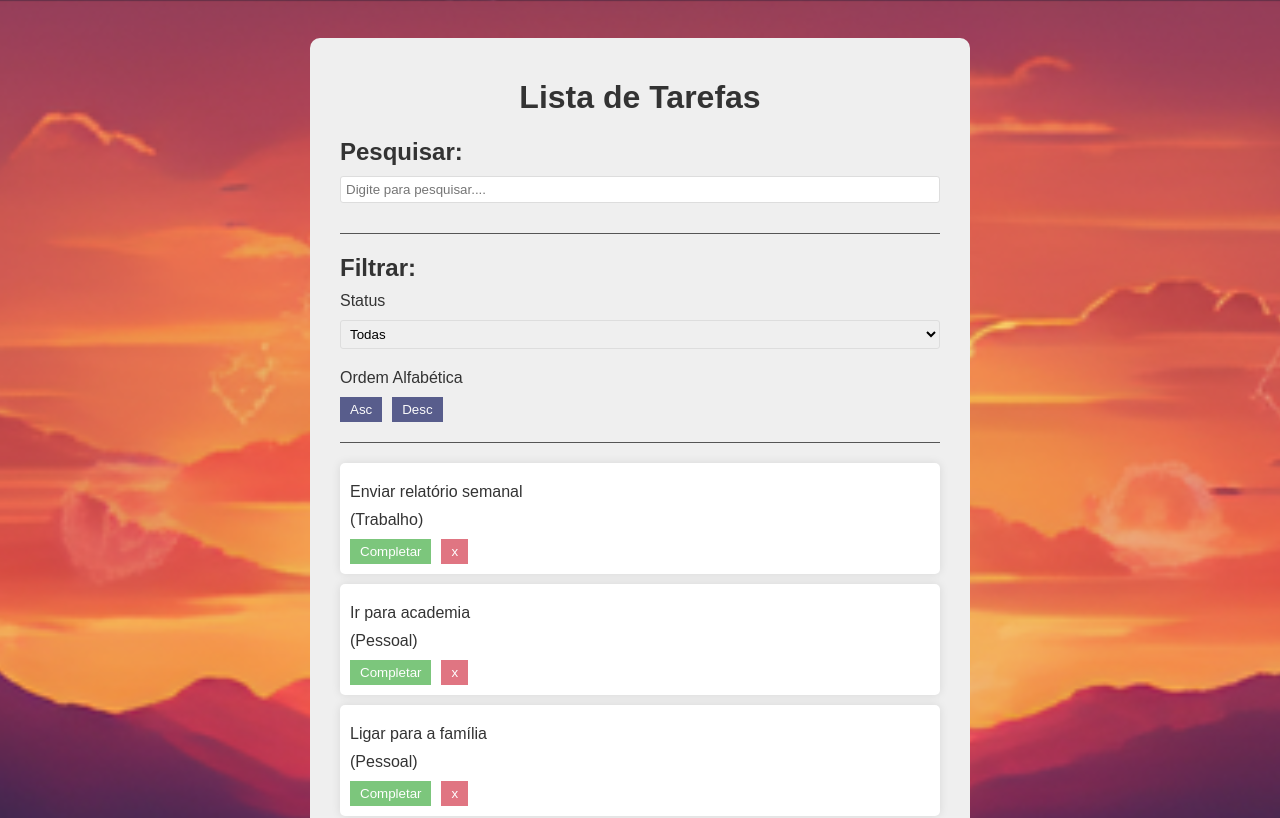
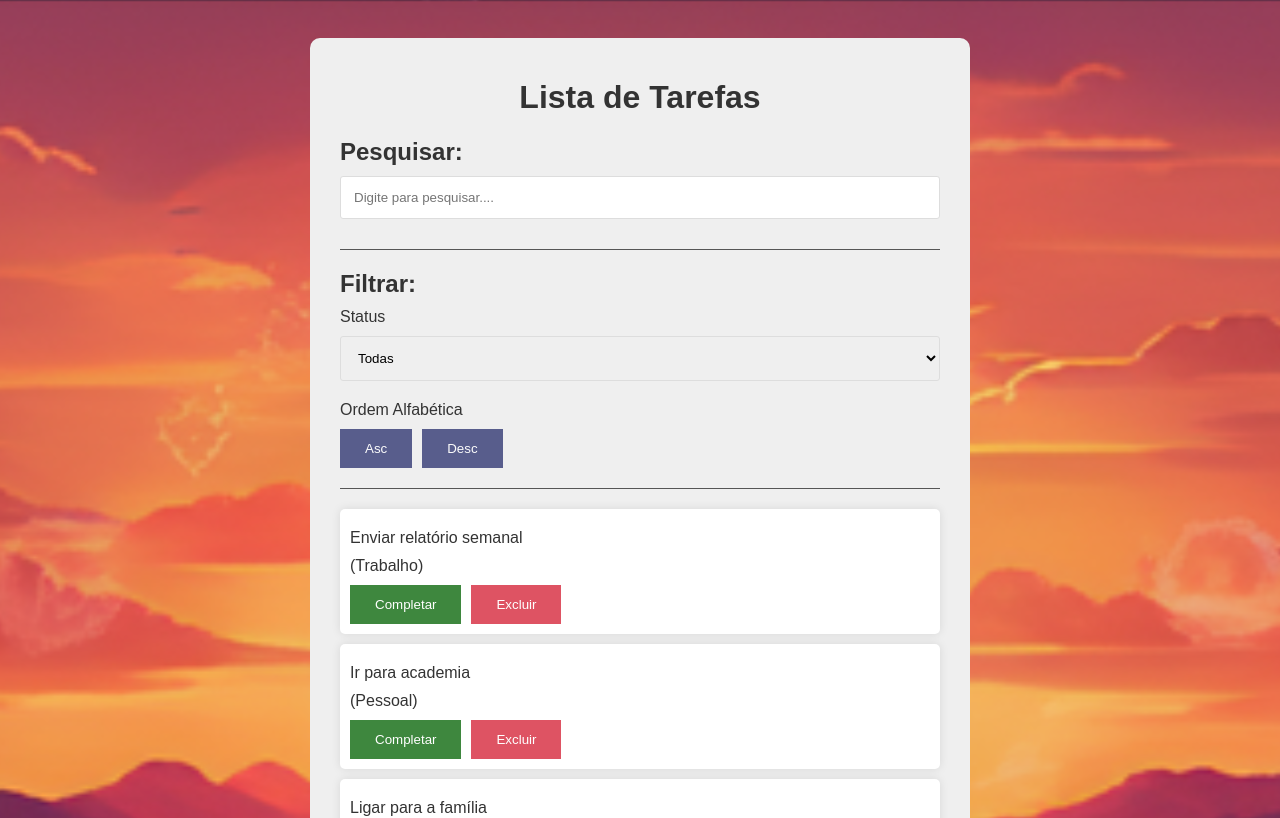
Before and after one commit to VitorKavaharada/Lista-de-Tarefas, a React (Vite) app: page / in a window 1280 px wide. Shown: the top 818 px of the page. Built offline with nearby package versions, Linux system fonts and the light colour scheme.

Commit message:
refactor: separacao de estilos em arquivos dedicados

```diff
--- a/src/App.css
+++ b/src/App.css
@@ -1,4 +1,4 @@
-body{
+body {
   font-family: Arial;
   background-color: #f4f4f4;
   padding: 30px;
@@ -8,7 +8,7 @@ body{
   background-size: cover;
 }
 
-.app{
+.app {
   max-width: 600px;
   margin: 0 auto;
   background-color: #efefef;
@@ -16,89 +16,47 @@ body{
   border-radius: 10px;
 }
 
-h1{
+h1 {
   text-align: center;
 }
 
-h2{
+h2 {
   margin-bottom: 10px;
 }
 
-p{
+p {
   margin: 10px 0;
 }
 
-input{
+input {
   box-sizing: border-box;
 }
 
-/* FORM.jsx */
-
-button{
-  background-color: #333974;
-  color: #fff;
-  padding: 5px 10px;
-  margin-right:10px ;
-  border: none;
-  cursor:pointer;
-  opacity: .8;
-  transition: .3s;
+.todo-list {
+  margin-bottom: 20px;
+  padding-bottom: 20px;
+  border-bottom: 1px solid #555;
 }
 
-button:hover{
-  opacity: 1;
-}
-
-.todo-list{
-  margin-bottom: 20px;
-  padding-bottom: 20px;
-  border-bottom: 1px solid #555
-}
-
-.todo{
-  background-color: #FFF;
-  box-shadow: 0 0 10px rgba(0,0,0, 0.1);
-  padding: 10px;
+input, select {
+  padding: 13px;
   margin-bottom: 10px;
-  border-radius: 5px;
-  display: flex;
-  justify-content: space-between;
-  align-items: center;
-}
-
-.complete{
-  background-color: #5cb85c;
-
-}
-
-.remove{
-  background-color: #d95363;
-}
-
-.todo-form{
-   padding-bottom: 1.5rem;
-}
-
-input, select{
-  padding: 5px;
-  margin-bottom:10px;
   border: 1px solid #DDD;
   border-radius: 3px;
   width: 100%;
 }
 
-.filter, .search{
-  border-bottom: 1px solid #555;
-  margin-bottom: 20px;
-  padding-bottom: 20px;
+button {
+  background-color: #333974;
+  color: #fff;
+  padding: 12px 25px;
+  margin-right: 10px;
+  border: none;
+  cursor: pointer;
+  opacity: 0.8;
+  transition: 0.3s;
 }
 
-.filter-options{
-  display: flex;
-  justify-content: space-between;
-  gap:3rem;
+button:hover {
+  opacity: 1;
 }
-
-.filter-options div{
-  flex: 1 1 0;
-}
--- a/src/App.jsx
+++ b/src/App.jsx
@@ -1,3 +1,4 @@
+
 import { useState } from 'react'
 
 import Todo from './components/ToDo'
--- /dev/null
+++ b/src/components/Filter.css
@@ -0,0 +1,15 @@
+.filter {
+  border-bottom: 1px solid #555;
+  margin-bottom: 20px;
+  padding-bottom: 20px;
+}
+
+.filter-options {
+  display: flex;
+  justify-content: space-between;
+  gap: 3rem;
+}
+
+.filter-options div {
+  flex: 1 1 0;
+}
--- a/src/components/Filter.jsx
+++ b/src/components/Filter.jsx
@@ -1,3 +1,4 @@
+import './Filter.css';
 const Filter = ({filter, setFilter,setSort}) => {
   return (
     <div className="filter">
@@ -8,7 +9,7 @@ const Filter = ({filter, setFilter,setSort}) => {
                 <select value={filter} onChange={(e)=>setFilter(e.target.value)}>
                     <option value="All">Todas</option>
                     <option value="Completed">Completas</option>
-                    <option value="Imcomplete">Imcompletas</option>
+                    <option value="Imcomplete">Incompletas</option>
                 </select>
             </div>
             <div>
--- /dev/null
+++ b/src/components/Search.css
@@ -0,0 +1,5 @@
+.search {
+  border-bottom: 1px solid #555;
+  margin-bottom: 20px;
+  padding-bottom: 20px;
+}
--- a/src/components/Search.jsx
+++ b/src/components/Search.jsx
@@ -1,3 +1,4 @@
+import './Search.css';
 import React from 'react'
 
 const Search = ({search, setSearch}) => {
--- /dev/null
+++ b/src/components/ToDo.css
@@ -0,0 +1,22 @@
+.todo {
+  background-color: #FFF;
+  box-shadow: 0 0 10px rgba(0, 0, 0, 0.1);
+  padding: 10px;
+  margin-bottom: 10px;
+  border-radius: 5px;
+  display: flex;
+  justify-content: space-between;
+  align-items: center;
+}
+
+.complete {
+  background-color: #0e6a0e;
+}
+
+.remove {
+  background-color: #d6293d;
+}
+
+.category {
+  /* Estilo opcional, caso queira personalizar a aparência da categoria */
+}
--- a/src/components/ToDo.jsx
+++ b/src/components/ToDo.jsx
@@ -1,3 +1,4 @@
+import './ToDo.css';
 import React from 'react'
 
 const ToDo = ({todo, removeTodo, completeTodo}) => {
@@ -11,7 +12,7 @@ const ToDo = ({todo, removeTodo, completeTodo}) => {
               </p>
               <div>
                 <button className='complete' onClick={()=>completeTodo(todo.id)}>Completar</button>
-                <button className='remove'onClick={()=>removeTodo(todo.id)}>x</button>
+                <button className='remove'onClick={()=>removeTodo(todo.id)}>Excluir</button>
               </div>
             </div>
           </div>
--- /dev/null
+++ b/src/components/TodoForm.css
@@ -0,0 +1,3 @@
+.todo-form {
+  padding-bottom: 1.5rem;
+}
--- a/src/components/TodoForm.jsx
+++ b/src/components/TodoForm.jsx
@@ -1,3 +1,4 @@
+import './TodoForm.css';
 import { useState } from 'react'
 
 const TodoForm = ({addTodo}) => {
```
